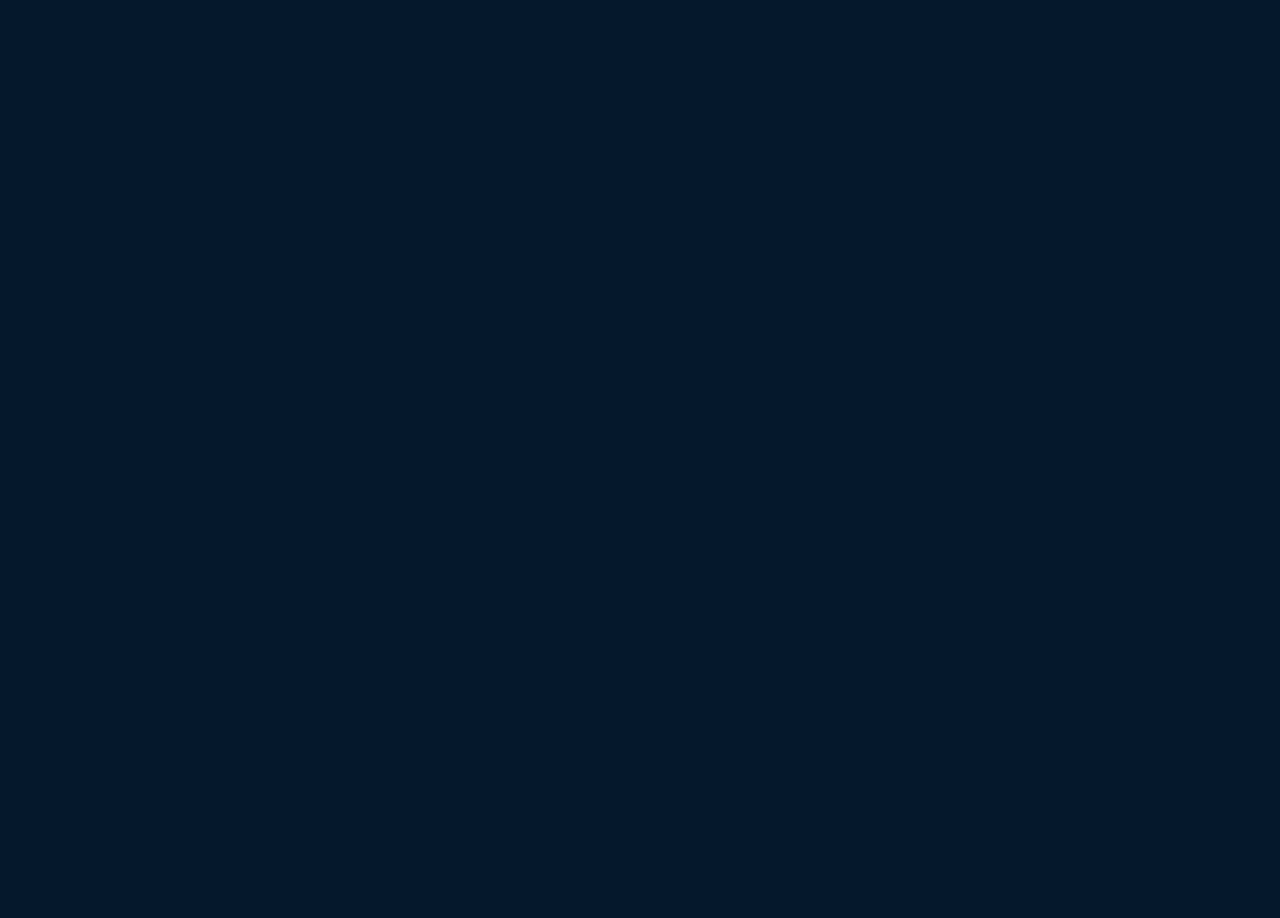
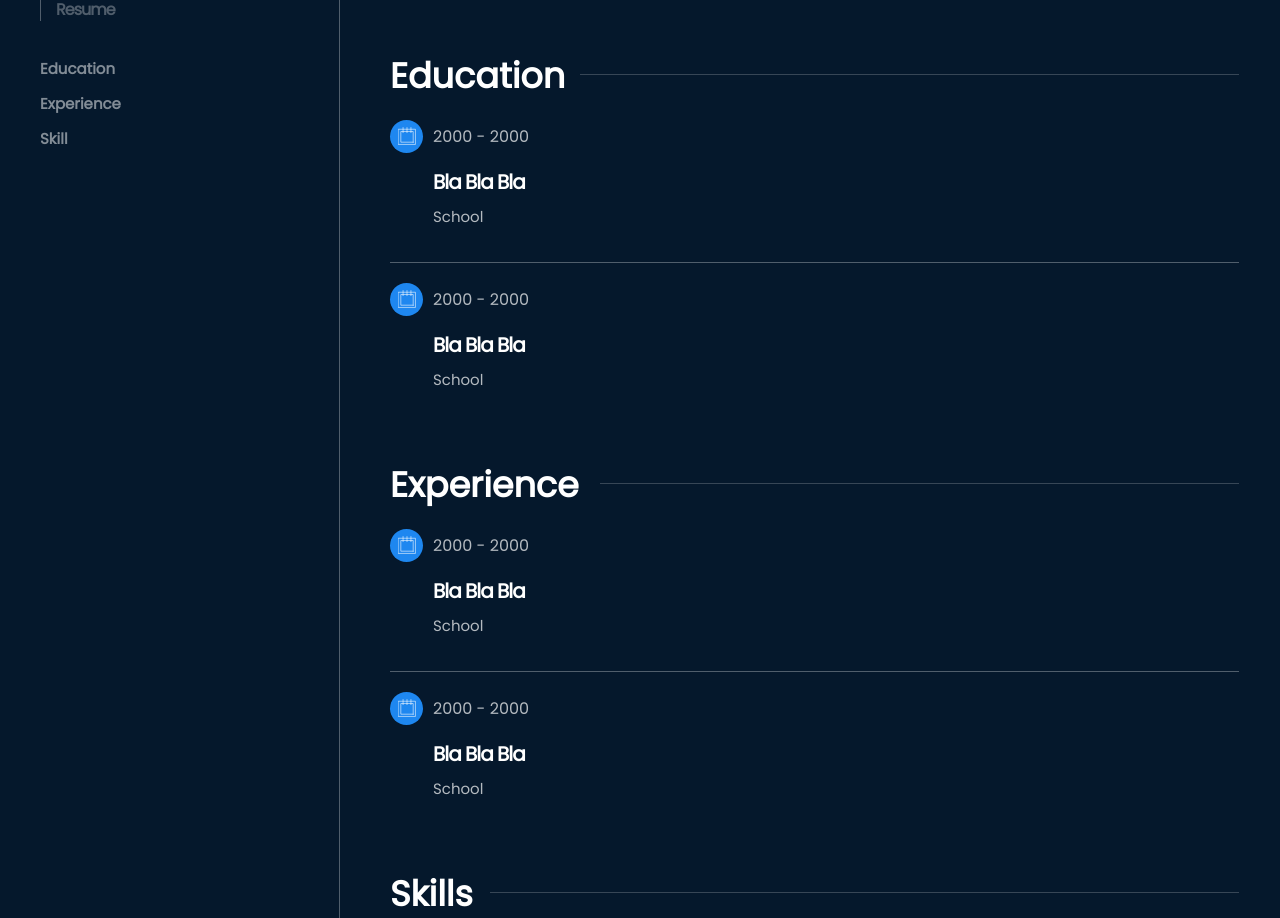
Before and after one commit to SHergibo/my-curriculum-vitae, a React (Create React App) app: page / in a window 1280 px wide. Shown: the part 1280-2198 px from the top of the page. Before the commit the page ends 1600 px from the top, so only its background shows below. Built offline with nearby package versions, Linux system fonts and the light colour scheme; the HTML template or start-up script is replaced by a standard one.

Commit message:
commencement travail sur partie résumé

```diff
--- a/src/App.js
+++ b/src/App.js
@@ -3,6 +3,7 @@ import './styles/Styles.scss';
 import Home from './components/Home';
 import Navbar from './components/Navbar';
 import About from './components/About';
+import Resume from './components/Resume';
 
 function App() {
   return (
@@ -13,6 +14,7 @@ function App() {
       </header>
       <main>
         <About />
+        <Resume />
       </main>
     </div>
   );
--- a/src/components/Home.js
+++ b/src/components/Home.js
@@ -11,7 +11,7 @@ function Home() {
       <div className="home wrapper">
         <div className="welcome">
           welcome
-      </div>
+        </div>
         <section className="wrapper">
           <div className="wrapper title-home-div">
             <div>
--- /dev/null
+++ b/src/components/Resume.js
@@ -0,0 +1,107 @@
+import React from 'react';
+
+function Resume() {
+  return (
+    <div id="resume" className="wrapper resume">
+      <div className="menu-resume">
+        <div className="resume-title">Resume</div>
+        <div className="list-resume">
+          <ul>
+            <li><a href="#education">Education</a></li>
+            <li><a href="#experience">Experience</a></li>
+            <li><a href="#skills">Skill</a></li>
+          </ul>
+        </div>
+      </div>
+      <div id="education" className="edu-expe">
+        <div className="edu-container">
+          <h2>Education</h2>
+          <div className="container-resume">
+            <div className="date-resume">
+              <span className="resume-svg">
+                <svg xmlns="http://www.w3.org/2000/svg" viewBox="0 0 64 64">
+                  <path data-name="layer1" fill="none" stroke="#202020" strokeMiterlimit="10" strokeWidth="2" d="M2 8h60v54H2z" strokeLinejoin="round" strokeLinecap="round">
+                  </path>
+                  <path data-name="layer2" fill="none" stroke="#202020" strokeMiterlimit="10" strokeWidth="2" d="M54 54H10V16h44v38z" strokeLinejoin="round" strokeLinecap="round">
+                  </path>
+                  <path data-name="layer1" fill="none" stroke="#202020" strokeMiterlimit="10" strokeWidth="2" d="M32 2v18M18 2v18M46 2v18" strokeLinejoin="round" strokeLinecap="round">
+                  </path>
+                </svg>
+              </span>
+              <p>2000 - 2000</p>
+            </div>
+            <div className="text-resume">
+              <h3>Bla Bla Bla</h3>
+              <p>School</p>
+            </div>
+          </div>
+          <div className="container-resume">
+            <div className="date-resume">
+              <span className="resume-svg">
+                <svg xmlns="http://www.w3.org/2000/svg" viewBox="0 0 64 64">
+                  <path data-name="layer1" fill="none" stroke="#202020" strokeMiterlimit="10" strokeWidth="2" d="M2 8h60v54H2z" strokeLinejoin="round" strokeLinecap="round">
+                  </path>
+                  <path data-name="layer2" fill="none" stroke="#202020" strokeMiterlimit="10" strokeWidth="2" d="M54 54H10V16h44v38z" strokeLinejoin="round" strokeLinecap="round">
+                  </path>
+                  <path data-name="layer1" fill="none" stroke="#202020" strokeMiterlimit="10" strokeWidth="2" d="M32 2v18M18 2v18M46 2v18" strokeLinejoin="round" strokeLinecap="round">
+                  </path>
+                </svg>
+              </span>
+              <p>2000 - 2000</p>
+            </div>
+            <div className="text-resume">
+              <h3>Bla Bla Bla</h3>
+              <p>School</p>
+            </div>
+          </div>
+        </div>
+        <div id="experience" className="exp-container">
+          <h2>Experience</h2>
+          <div className="container-resume">
+            <div className="date-resume">
+              <span className="resume-svg">
+                <svg xmlns="http://www.w3.org/2000/svg" viewBox="0 0 64 64">
+                  <path data-name="layer1" fill="none" stroke="#202020" strokeMiterlimit="10" strokeWidth="2" d="M2 8h60v54H2z" strokeLinejoin="round" strokeLinecap="round">
+                  </path>
+                  <path data-name="layer2" fill="none" stroke="#202020" strokeMiterlimit="10" strokeWidth="2" d="M54 54H10V16h44v38z" strokeLinejoin="round" strokeLinecap="round">
+                  </path>
+                  <path data-name="layer1" fill="none" stroke="#202020" strokeMiterlimit="10" strokeWidth="2" d="M32 2v18M18 2v18M46 2v18" strokeLinejoin="round" strokeLinecap="round">
+                  </path>
+                </svg>
+              </span>
+              <p>2000 - 2000</p>
+            </div>
+            <div className="text-resume">
+              <h3>Bla Bla Bla</h3>
+              <p>School</p>
+            </div>
+          </div>
+          <div className="container-resume">
+            <div className="date-resume">
+              <span className="resume-svg">
+                <svg xmlns="http://www.w3.org/2000/svg" viewBox="0 0 64 64">
+                  <path data-name="layer1" fill="none" stroke="#202020" strokeMiterlimit="10" strokeWidth="2" d="M2 8h60v54H2z" strokeLinejoin="round" strokeLinecap="round">
+                  </path>
+                  <path data-name="layer2" fill="none" stroke="#202020" strokeMiterlimit="10" strokeWidth="2" d="M54 54H10V16h44v38z" strokeLinejoin="round" strokeLinecap="round">
+                  </path>
+                  <path data-name="layer1" fill="none" stroke="#202020" strokeMiterlimit="10" strokeWidth="2" d="M32 2v18M18 2v18M46 2v18" strokeLinejoin="round" strokeLinecap="round">
+                  </path>
+                </svg>
+              </span>
+              <p>2000 - 2000</p>
+            </div>
+            <div className="text-resume">
+              <h3>Bla Bla Bla</h3>
+              <p>School</p>
+            </div>
+          </div>
+        </div>
+        <div className="skill-conainer">
+          <h2>Skills</h2>
+        </div>
+      </div>
+    </div>
+  );
+}
+
+export default Resume;
--- a/src/styles/About.scss
+++ b/src/styles/About.scss
@@ -1,5 +1,4 @@
 .about {
-  height: 100vh;
   overflow: hidden;
 }
 
--- /dev/null
+++ b/src/styles/Resume.scss
@@ -0,0 +1,113 @@
+.resume {
+  display: flex;
+
+}
+
+.resume-title {
+  @include sub-title;
+  justify-content: flex-start;
+  border-left: $border;
+  padding-left: 15px;
+}
+
+.list-resume {
+  margin-top: 30px;
+  font-weight: bolder;
+  ul {
+    font-size: 15px;
+    li {
+      padding: 7px 0;
+      a{
+        color: $grey-two;
+        transition: .5s ease-in-out;
+        &:active{
+          color: #ffffff;
+        }
+        &:hover{
+          color: $grey-one;
+        }
+      }
+    }
+  }
+}
+
+.menu-resume {
+  width: 25%;
+}
+
+.edu-expe {
+  width: 75%;
+  border-left: $border;
+  padding-left: 50px;
+  margin-left: -1px;
+}
+
+.edu-container{
+  @include title-resume(190px);
+}
+
+.exp-container{
+  @include title-resume(210px);
+}
+
+.skill-conainer{
+  @include title-resume(100px);
+}
+
+.container-resume:not(:last-child){
+  border-bottom: $border;
+}
+
+.container-resume{
+  transition: .5s ease-in-out;
+  &:hover{
+    h3{
+      color: $blue;
+    }
+  }
+}
+
+.date-resume{
+  display: flex;
+  align-items: center;
+  margin-top: 20px;
+  p{
+    margin-left: 10px;
+    color: $grey-one;
+  }
+}
+
+.resume-svg{
+  display: flex;
+  justify-content: center;
+  align-items: center;
+  width: 33px;
+  height: 33px;
+  background-color: $blue;
+  border-radius: 50%;
+  svg{
+    margin-top: -2px;
+    width: 18px;
+    height: 18px;
+    path{
+      stroke: #ffffff;
+    }
+  }
+}
+
+.text-resume{
+  margin: 15px 0 35px 43px;
+  h3{
+    color: #ffffff;
+    margin-bottom: 10px;
+    font-size: 1.25rem;
+    line-height: 1.4;
+    font-weight: 700;
+    letter-spacing: -1px;
+    transition: .2s ease-in-out;
+  }
+  p{
+    color: $grey-one;
+    font-size: 15px;
+  }
+}
--- a/src/styles/Styles.scss
+++ b/src/styles/Styles.scss
@@ -4,3 +4,4 @@
 @import 'Home.scss';
 @import 'Nav.scss';
 @import 'About.scss';
+@import 'Resume.scss';
--- a/src/styles/Variables.scss
+++ b/src/styles/Variables.scss
@@ -1,6 +1,7 @@
 $grey-one: rgba(255, 255, 255, 0.7);
 $grey-two: rgba(255, 255, 255, 0.5);
 $grey-three: rgba(255, 255, 255, 0.3);
+$grey-four: rgba(255, 255, 255, 0.2);
 $border: 0.5px solid rgba(255, 255, 255, 0.3);
 $blue: #1e87f0;
 $principal-color: #05182c;
--- a/src/styles/mixins.scss
+++ b/src/styles/mixins.scss
@@ -21,3 +21,23 @@
     }
   }
 }
+
+@mixin  title-resume($left) {
+  margin-top: 70px;
+  h2{
+    color: #ffffff;
+    font-size: 35px;
+    font-weight: bolder;
+    position: relative;
+    overflow: hidden;
+    &:after{
+      content: "";
+      position: absolute;
+      background: $grey-four;
+      width: 100%;
+      height: 1px;
+      bottom: 25px;
+      left: $left;
+    }
+  }
+}
```
